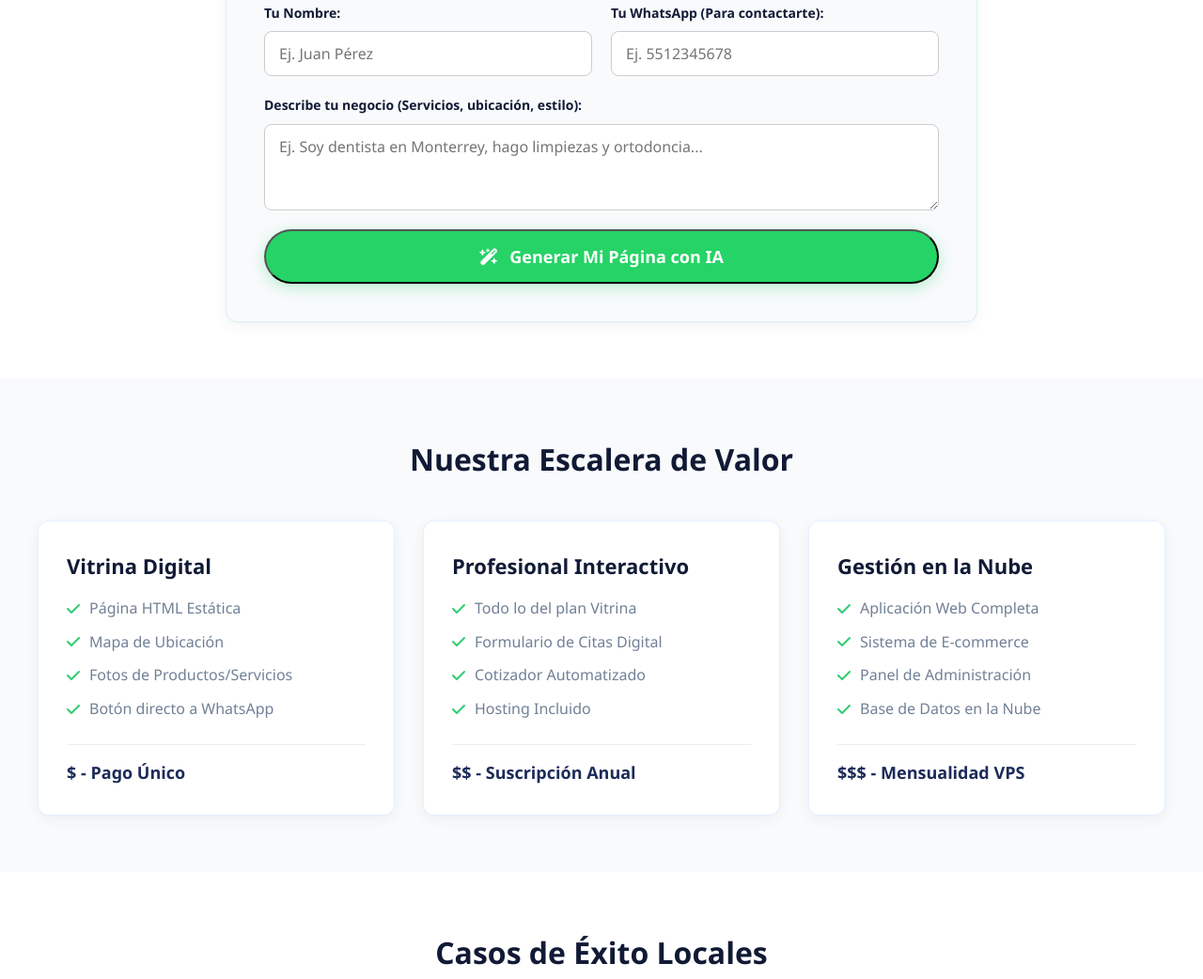
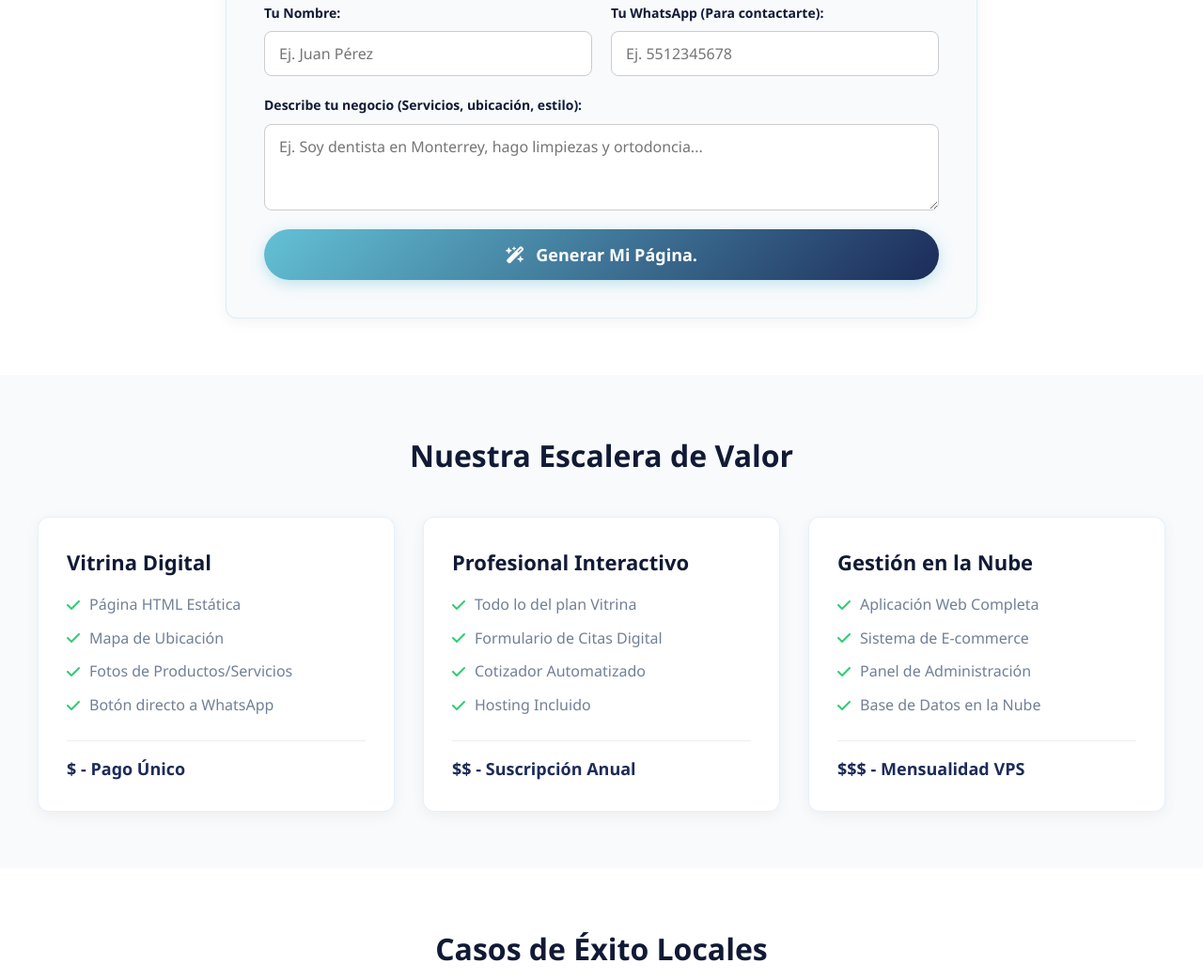
Before and after one commit to SonLiz1509/deinypage, a website: page public/index.html in a window 1280 px wide. Shown: the part 874-1916 px from the top of the page at 94% size. Drawn offline with Linux system fonts and the light colour scheme.

Commit message:
Servicios

```diff
--- a/public/index.html
+++ b/public/index.html
@@ -9,8 +9,10 @@
     <link rel="stylesheet" href="https://cdnjs.cloudflare.com/ajax/libs/font-awesome/6.4.0/css/all.min.css">
     <style>
         :root {
-            --primary: #1C2B59; /* Azul marino del texto */
-            --secondary: #63C1D6; /* Azul claro/cyan del logo */
+            --primary: #1C2B59;
+            /* Azul marino del texto */
+            --secondary: #63C1D6;
+            /* Azul claro/cyan del logo */
             --dark: #111A35;
             --light-bg: #F8FAFC;
             --text-dark: #2D3748;
@@ -285,6 +287,28 @@
             transform: translateY(-2px);
         }
 
+        .ai-generate-btn {
+            display: inline-flex;
+            align-items: center;
+            gap: 12px;
+            background: linear-gradient(135deg, var(--secondary), var(--primary));
+            color: var(--white);
+            text-decoration: none;
+            padding: 15px 30px;
+            border-radius: 50px;
+            font-size: 18px;
+            font-weight: bold;
+            box-shadow: 0 4px 15px rgba(99, 193, 214, 0.4);
+            transition: transform 0.3s, box-shadow 0.3s;
+            border: none;
+            cursor: pointer;
+        }
+
+        .ai-generate-btn:hover {
+            transform: translateY(-2px);
+            box-shadow: 0 6px 20px rgba(28, 43, 89, 0.4);
+        }
+
         .contact-details {
             list-style: none;
         }
@@ -391,7 +415,8 @@
             font-size: 14px;
         }
 
-        .form-group input, .form-group textarea {
+        .form-group input,
+        .form-group textarea {
             padding: 12px 15px;
             border: 1px solid #ccc;
             border-radius: 8px;
@@ -400,7 +425,8 @@
             transition: border-color 0.3s;
         }
 
-        .form-group input:focus, .form-group textarea:focus {
+        .form-group input:focus,
+        .form-group textarea:focus {
             border-color: var(--secondary);
         }
 
@@ -410,7 +436,7 @@
             border: 4px solid var(--dark);
             border-radius: 12px;
             overflow: hidden;
-            box-shadow: 0 10px 30px rgba(0,0,0,0.1);
+            box-shadow: 0 10px 30px rgba(0, 0, 0, 0.1);
         }
 
         .iframe-container iframe {
@@ -461,8 +487,10 @@
     <!-- Lead Magnet AI -->
     <section class="ai-generator-section" id="generador-ia">
         <div class="ai-container">
-            <h2 class="section-title" style="margin-bottom: 10px;">¿Quieres ver cómo se vería tu página? ¡Pruébalo Gratis!</h2>
-            <p style="text-align: center; margin-bottom: 30px; color: var(--text-muted);">Cuéntanos de qué trata tu negocio y nuestra Inteligencia Artificial generará una vista previa en segundos.</p>
+            <h2 class="section-title" style="margin-bottom: 10px;">¿Quieres ver cómo se vería tu página? ¡Pruébalo
+                Gratis!</h2>
+            <p style="text-align: center; margin-bottom: 30px; color: var(--text-muted);">Cuéntanos de qué trata tu
+                negocio y nuestra Inteligencia Artificial generará una vista previa en segundos.</p>
 
             <form id="ai-generator-form" class="ai-form">
                 <div class="form-group">
@@ -475,15 +503,18 @@
                 </div>
                 <div class="form-group" style="grid-column: 1 / -1;">
                     <label for="business-desc">Describe tu negocio (Servicios, ubicación, estilo):</label>
-                    <textarea id="business-desc" required rows="3" placeholder="Ej. Soy dentista en Monterrey, hago limpiezas y ortodoncia..."></textarea>
+                    <textarea id="business-desc" required rows="3"
+                        placeholder="Ej. Soy dentista en Monterrey, hago limpiezas y ortodoncia..."></textarea>
                 </div>
-                <button type="submit" class="whatsapp-btn" id="generate-btn" style="grid-column: 1 / -1; justify-content: center; margin-bottom: 0;">
-                    <i class="fa-solid fa-wand-magic-sparkles"></i> Generar Mi Página con IA
+                <button type="submit" class="ai-generate-btn" id="generate-btn"
+                    style="grid-column: 1 / -1; justify-content: center; margin-bottom: 0;">
+                    <i class="fa-solid fa-wand-magic-sparkles"></i> Generar Mi Página.
                 </button>
             </form>
 
             <div id="ai-loading" style="display: none; text-align: center; padding: 40px;">
-                <i class="fa-solid fa-spinner fa-spin" style="font-size: 40px; color: var(--secondary); margin-bottom: 15px;"></i>
+                <i class="fa-solid fa-spinner fa-spin"
+                    style="font-size: 40px; color: var(--secondary); margin-bottom: 15px;"></i>
                 <p>Nuestra IA está diseñando tu página... Esto tomará unos segundos.</p>
             </div>
 
@@ -616,7 +647,7 @@
 
     <!-- Script para Generador IA -->
     <script>
-        document.getElementById('ai-generator-form').addEventListener('submit', async function(e) {
+        document.getElementById('ai-generator-form').addEventListener('submit', async function (e) {
             e.preventDefault();
 
             const btn = document.getElementById('generate-btn');
```
Also changed, not shown: listModels.js (added, +16 -0 lines), server.js (+7 -2 lines).
